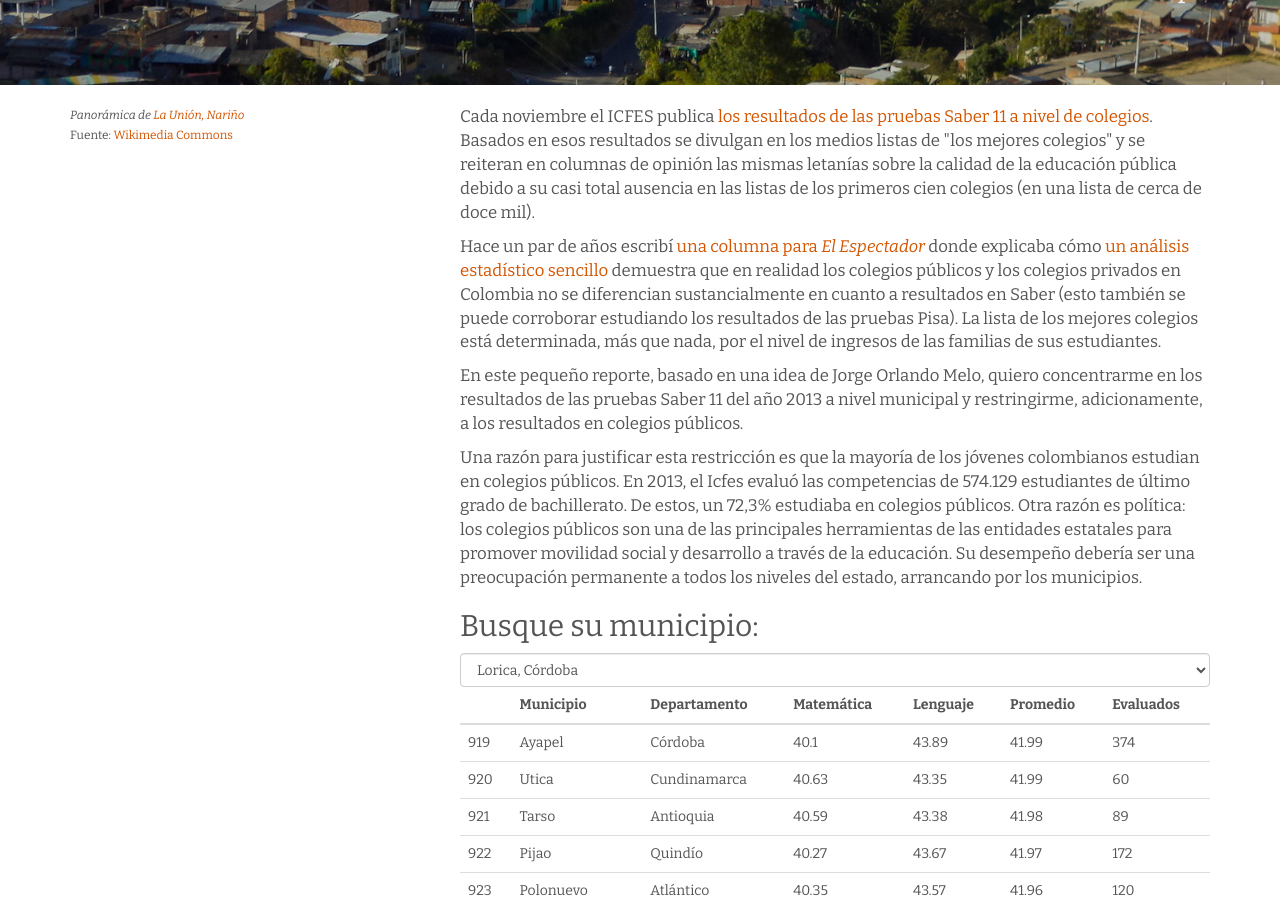
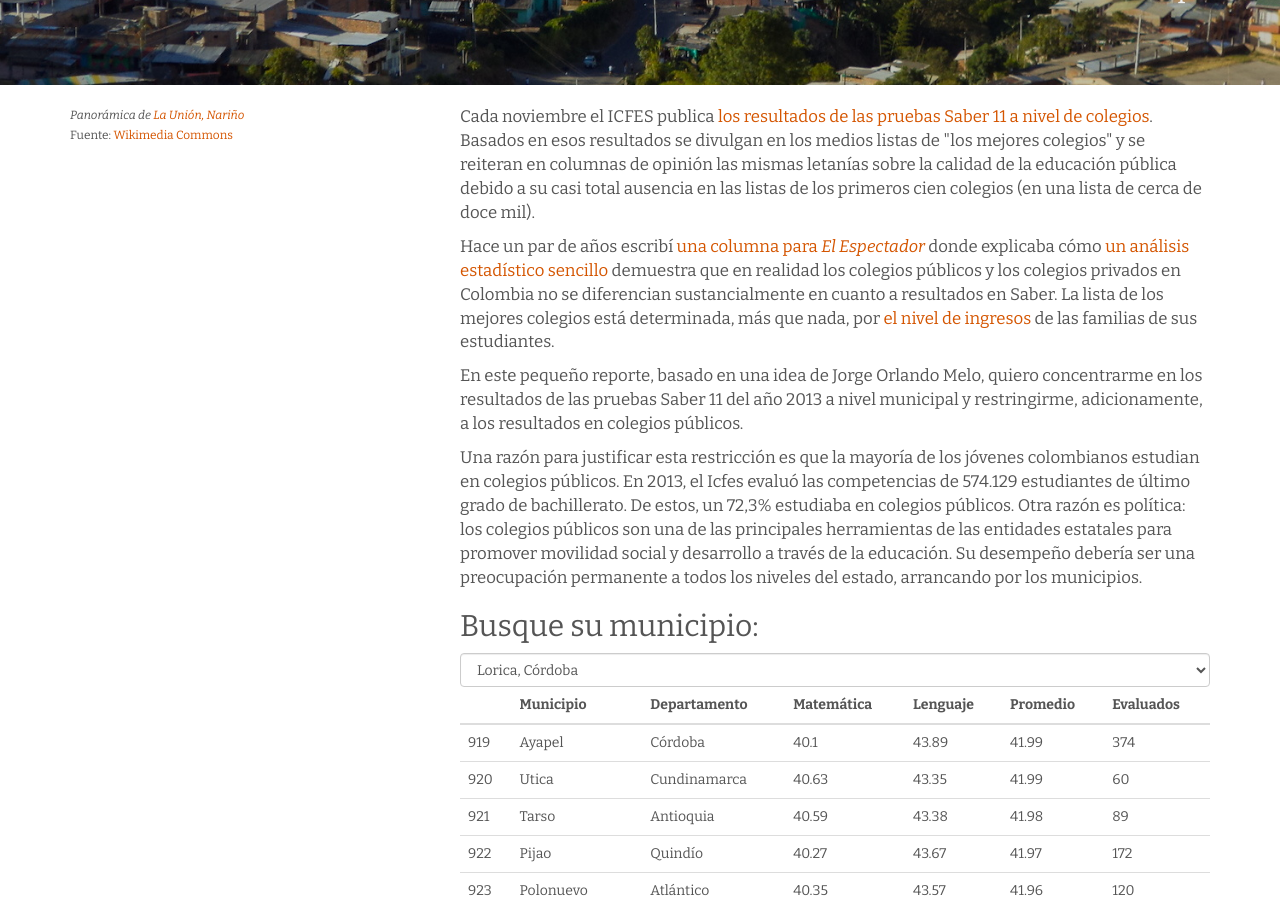
Before and after one commit to finiterank/saber_notebooks, a Jekyll site: the page built from index.md, in a window 1280 px wide and 900 px high, scrolled down 639 px. Built offline with Jekyll 4.4.1, drawn with Linux system fonts in a browser that asks for light colours; nearby versions of some CDN libraries; Markdown is read by kramdown in place of the engine named in the settings.

Commit message:
Estilo y texto

```diff
--- a/index.md
+++ b/index.md
@@ -20,7 +20,7 @@
 
 <p>Cada noviembre el ICFES publica <a href="http://www.icfes.gov.co/resultados/saber-11-resultados?id=39">los resultados de las pruebas Saber 11 a nivel de colegios</a>. Basados en esos resultados se divulgan en los medios listas de "los mejores colegios" y se reiteran en columnas de opinión las mismas letanías sobre la calidad de la educación pública debido a su casi total ausencia en las listas de los primeros cien colegios (en una lista de cerca de doce mil). </p>
 
-<p>Hace un par de años escribí <a href="http://www.elespectador.com/opinion/columna-389967-saber-y-perder">una columna para <em>El Espectador</em></a> donde explicaba cómo <a href="http://nbviewer.ipython.org/url/finiterank.com/saber/saber.ipynb">un análisis estadístico sencillo</a> demuestra que en realidad los colegios públicos y los colegios privados en Colombia no se diferencian sustancialmente en cuanto a resultados en Saber (esto también se puede corroborar estudiando los resultados de las pruebas Pisa). La lista de los mejores colegios está determinada, más que nada, por el nivel de ingresos de las familias de sus estudiantes.</p>
+<p>Hace un par de años escribí <a href="http://www.elespectador.com/opinion/columna-389967-saber-y-perder">una columna para <em>El Espectador</em></a> donde explicaba cómo <a href="http://nbviewer.ipython.org/url/finiterank.com/saber/saber.ipynb">un análisis estadístico sencillo</a> demuestra que en realidad los colegios públicos y los colegios privados en Colombia no se diferencian sustancialmente en cuanto a resultados en Saber. La lista de los mejores colegios está determinada, más que nada, por <a href="http://www.finiterank.com/notas/2013/12/19/19/">el nivel de ingresos</a> de las familias de sus estudiantes.</p>
 
 <p>En este pequeño reporte, basado en una idea de Jorge Orlando Melo, quiero concentrarme en los resultados de las pruebas Saber 11 del año 2013 a nivel municipal y restringirme, adicionamente, a los resultados en colegios públicos.</p>
 
```
